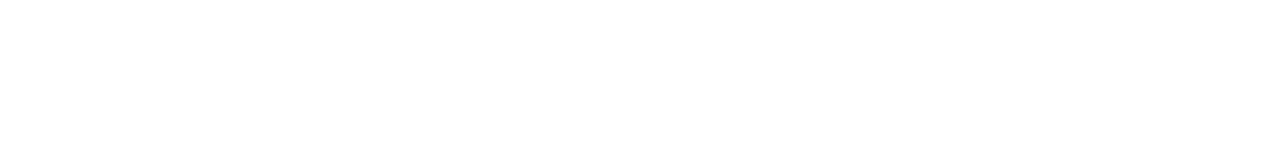
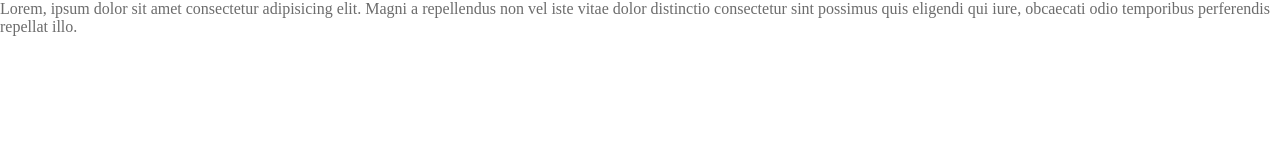
Before and after one commit to GilbertoBalbino/projeto-travelgram, a plain HTML site: page index.html in a window 1280 px wide. Drawn offline with Linux system fonts and the light colour scheme.

Commit message:
initial style guide

```diff
--- a/index.html
+++ b/index.html
@@ -9,6 +9,6 @@
 
 </head>
 <body>
-
+  <p> Lorem, ipsum dolor sit amet consectetur adipisicing elit. Magni a repellendus non vel iste vitae dolor distinctio consectetur sint possimus quis eligendi qui iure, obcaecati odio temporibus perferendis repellat illo.</p>
 </body>
 </html>
--- a/styles/global.css
+++ b/styles/global.css
@@ -3,3 +3,18 @@
   padding: 0;
   box-sizing: border-box;
 }
+
+:root {
+  --brand-color: #EF5F4C;
+  --background-color: #FFFFFF;
+  --surface-color: #F5F5F5;
+  --skeleton-color: #D9D9D9;
+  --shape-transparency: #ffffff8f;
+  --text-color-primary: #313131;
+  --text-color-secondary: #6C6C6C;
+}
+
+body {
+  color: var(--text-color-secondary);
+  background-color: var(--background-color);
+}
```
Also changed, not shown: assets/AirplaneTilt.svg (added), assets/Image 01.png (added), assets/Image 02.png (added), assets/Image 03.png (added), assets/Image 04.png (added), assets/Image 05.png (added), assets/Image 06.png (added), assets/Image 07.png (added), assets/Image 08.png (added), assets/Image 09.png (added), assets/Image 10.png (added), assets/Image 11.png (added), assets/Image.svg (added), assets/Logo.svg (added), 2 more files, 1 other file.
